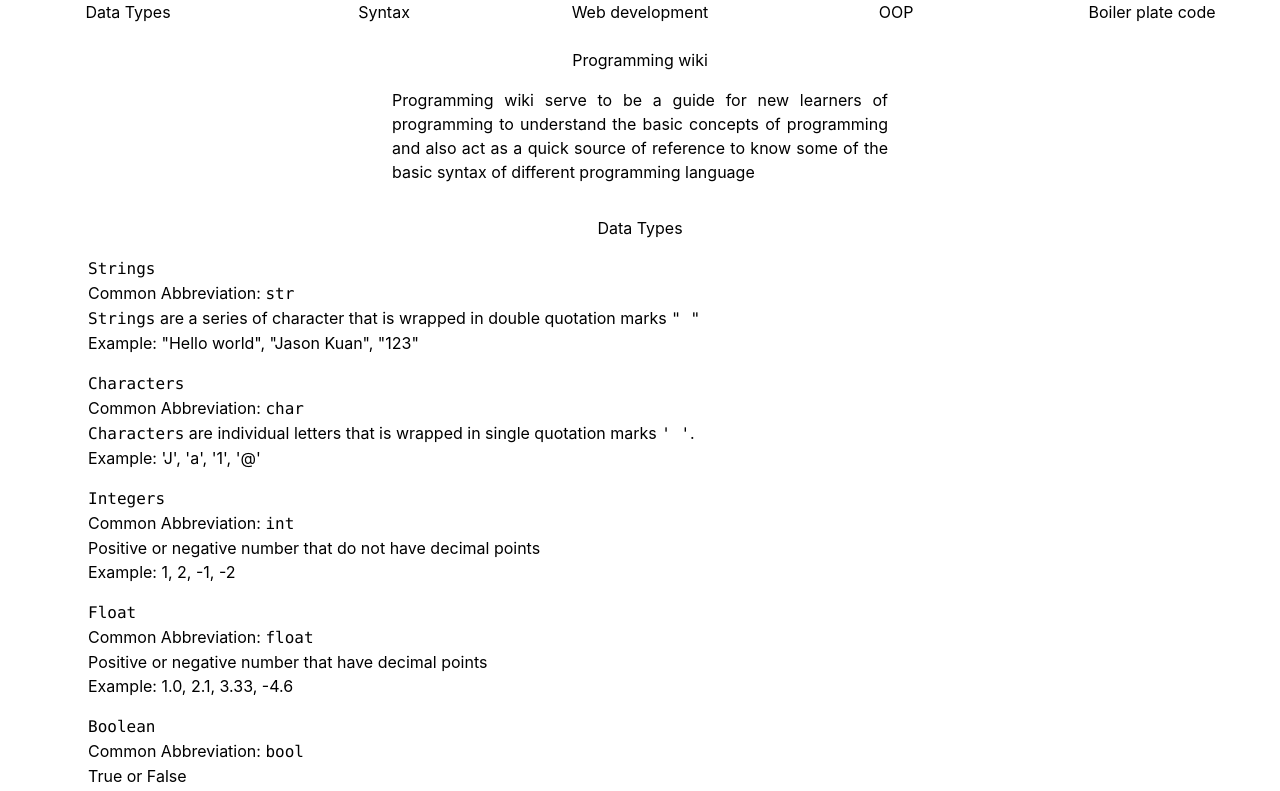
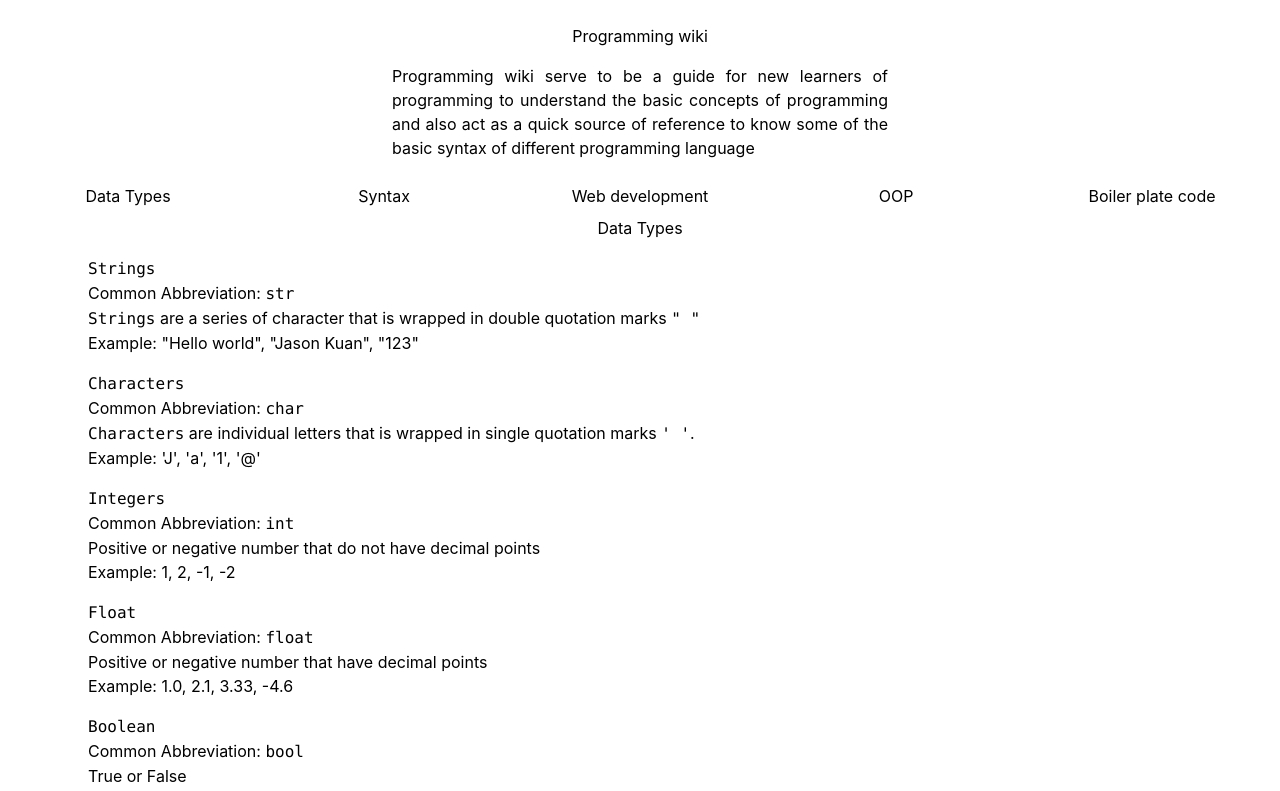
Before and after one commit to kuanjiahong/programming-wiki, a React (Create React App) app: page / in a window 1280 px wide. Shown: the top 791 px of the page. Built offline with nearby package versions, Linux system fonts and the light colour scheme.

Commit message:
Changed position of NavBar

```diff
--- a/src/App.js
+++ b/src/App.js
@@ -29,8 +29,8 @@ import NavBar from './NavBar';
 function App() {
   return (
     <>
+    <Intro />
     <NavBar />
-    <Intro />
     <Content />
     <Footer />
     </>
```
